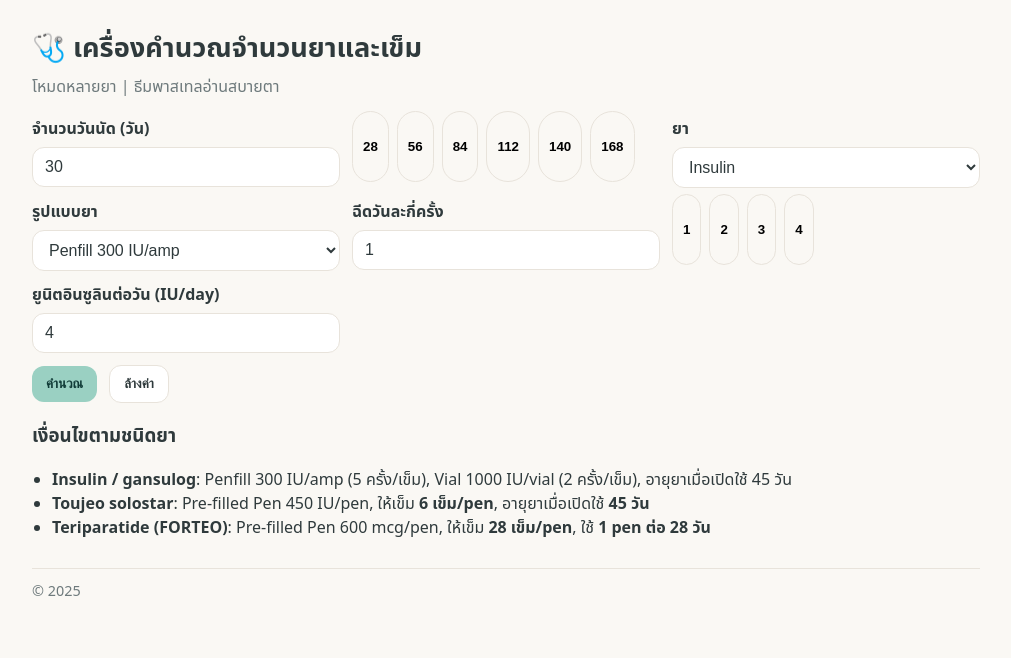
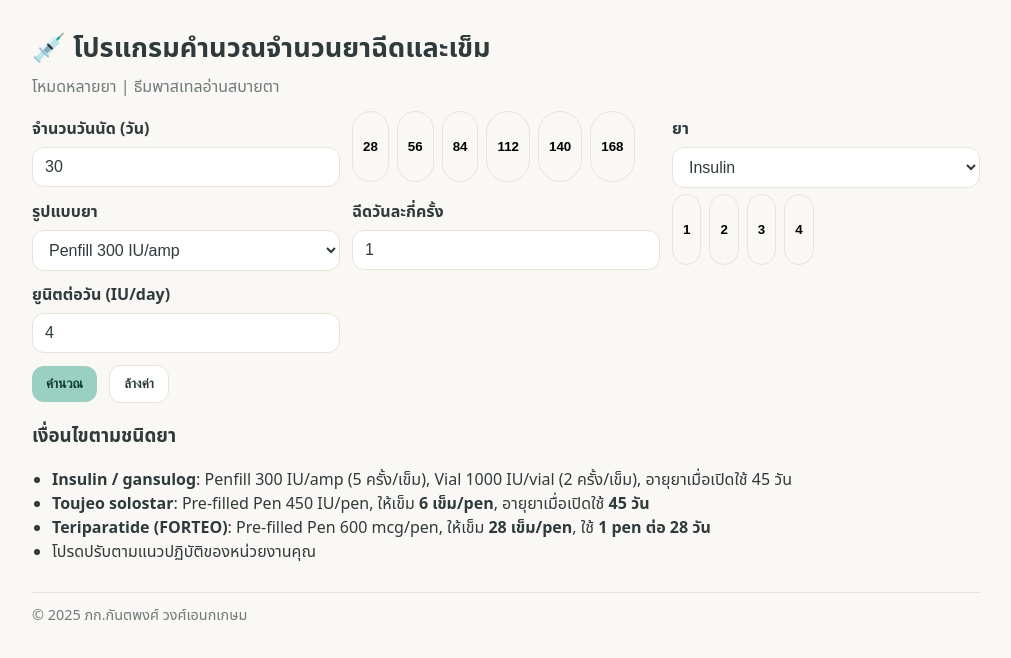
Before and after one commit to sony50369-yellow/Insulin4, a plain HTML site: page index.html in a window 1280 px wide. Shown: the whole page, without its empty margins (134-1145 px from the left). Drawn offline with Linux system fonts and the light colour scheme.

Commit message:
index.html

```diff
--- a/index.html
+++ b/index.html
@@ -3,14 +3,14 @@
 <head>
   <meta charset="utf-8" />
   <meta name="viewport" content="width=device-width, initial-scale=1" />
-  <title>เครื่องคำนวณจำนวนยาและเข็ม (Insulin & Others)</title>
+  <title>โปรแกรมคำนวณจำนวนยาฉีดและเข็ม</title>
   <link rel="stylesheet" href="style.css" />
   <link rel="manifest" href="manifest.json">
   <link rel="icon" type="image/png" sizes="32x32" href="icon-32x32.png">
 </head>
 <body>
   <main class="container">
-    <h1>🩺 เครื่องคำนวณจำนวนยาและเข็ม</h1>
+    <h1>💉 โปรแกรมคำนวณจำนวนยาฉีดและเข็ม</h1>
     <p class="caption">โหมดหลายยา | ธีมพาสเทลอ่านสบายตา</p>
 
     <form id="calc-form" onsubmit="event.preventDefault(); calculate();">
@@ -55,7 +55,7 @@
         </div>
 
         <label id="units-wrap">
-          ยูนิตอินซูลินต่อวัน (IU/day)
+          ยูนิตต่อวัน (IU/day)
           <input type="number" id="dailyUnits" min="0" step="0.5" value="4" />
         </label>
       </div>
@@ -80,11 +80,12 @@
           Penfill 300 IU/amp (5 ครั้ง/เข็ม), Vial 1000 IU/vial (2 ครั้ง/เข็ม), อายุยาเมื่อเปิดใช้ 45 วัน</li>
         <li><strong>Toujeo solostar</strong>: Pre‑filled Pen 450 IU/pen, ให้เข็ม <strong>6 เข็ม/pen</strong>, อายุยาเมื่อเปิดใช้ <strong>45 วัน</strong></li>
         <li><strong>Teriparatide (FORTEO)</strong>: Pre‑filled Pen 600 mcg/pen, ให้เข็ม <strong>28 เข็ม/pen</strong>, ใช้ <strong>1 pen ต่อ 28 วัน</strong></li>
+        <li>โปรดปรับตามแนวปฏิบัติของหน่วยงานคุณ</li>
       </ul>
     </section>
 
     <footer class="footer">
-      <span>© 2025</span>
+      <span>© 2025 ภก.กันตพงศ์ วงศ์เอนกเกษม</span>
     </footer>
   </main>
 
```
